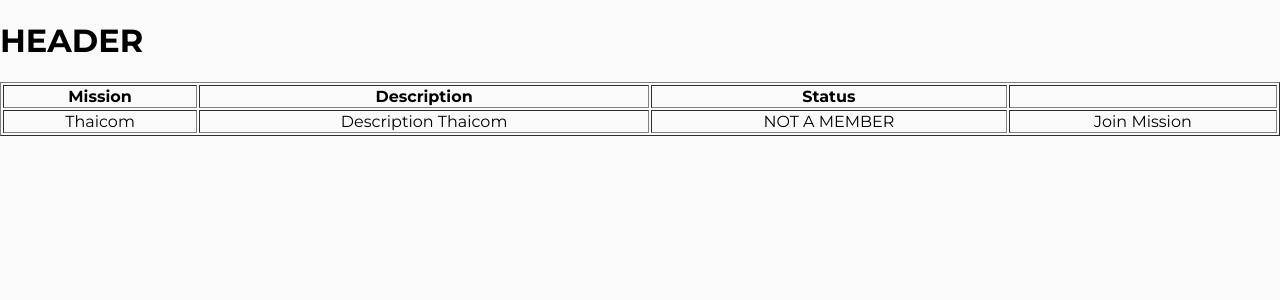
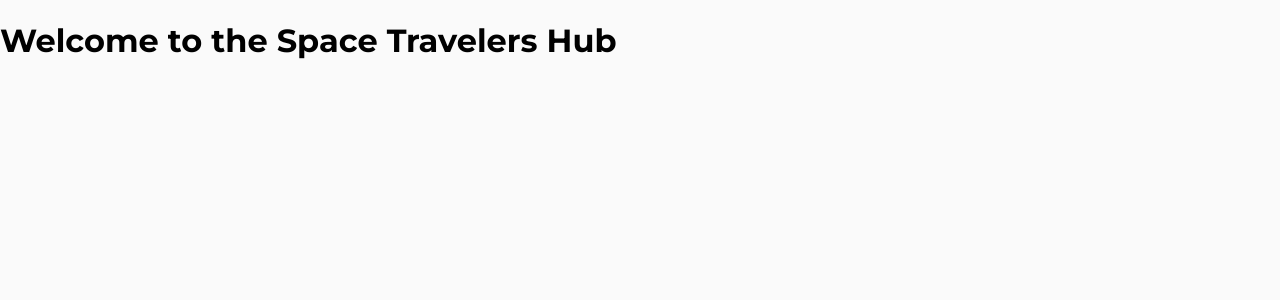
Before and after one commit to thasipablo/space-travelers-hub, a React (Create React App) app: page / in a window 1280 px wide. Shown: the top 300 px of the page. Built offline with nearby package versions, Linux system fonts and the light colour scheme.

Commit message:
Revert "Setup structure"

```diff
--- a/src/App.jsx
+++ b/src/App.jsx
@@ -1,15 +1,3 @@
-import MissionList from './components/MissionList';
-
-const App = () => (
-  <>
-    <header>
-      <h1>HEADER</h1>
-    </header>
-    <div className="body-container-test">
-      <MissionList />
-    </div>
-  </>
-
-);
+const App = () => <h1> Welcome to the Space Travelers Hub</h1>;
 
 export default App;
--- a/src/components/MissionCard.jsx
+++ /dev/null
@@ -1,12 +0,0 @@
-import React from 'react';
-
-const MissionCard = () => (
-  <tr>
-    <td>Thaicom</td>
-    <td>Description Thaicom</td>
-    <td>NOT A MEMBER</td>
-    <td>Join Mission</td>
-  </tr>
-);
-
-export default MissionCard;
--- a/src/components/MissionList.jsx
+++ /dev/null
@@ -1,17 +0,0 @@
-import React from 'react';
-import '../styles/MissionList.css';
-import MissionCard from './MissionCard';
-
-const MissionList = () => (
-  <table border={1} className="mission-table">
-    <tr>
-      <th>Mission</th>
-      <th>Description</th>
-      <th>Status</th>
-      <th>   </th>
-    </tr>
-    <MissionCard />
-  </table>
-);
-
-export default MissionList;
--- a/src/index.css
+++ b/src/index.css
@@ -41,7 +41,7 @@
 
 .brand {
   margin: 0.375rem 2.938rem 0.125rem 0;
-  font-family: Montserrat, sans-serif;
+  font-family: Montserrat;
   font-size: 1.875rem;
   font-weight: bold;
   font-stretch: normal;
@@ -53,7 +53,7 @@
 
 .nav-link {
   margin: 1.125rem 2.563rem 0.688rem 0;
-  font-family: Montserrat, sans-serif;
+  font-family: Montserrat;
   font-size: 0.813rem;
   font-weight: normal;
   font-stretch: normal;
--- a/src/styles/MissionList.css
+++ /dev/null
@@ -1,4 +0,0 @@
-.mission-table {
-  width: 100vw;
-  text-align: center;
-}
```
Also changed, not shown: src/redux/store.js (deleted, +0 -9 lines), 1 other file (tests, documents, lock files or other folders).
